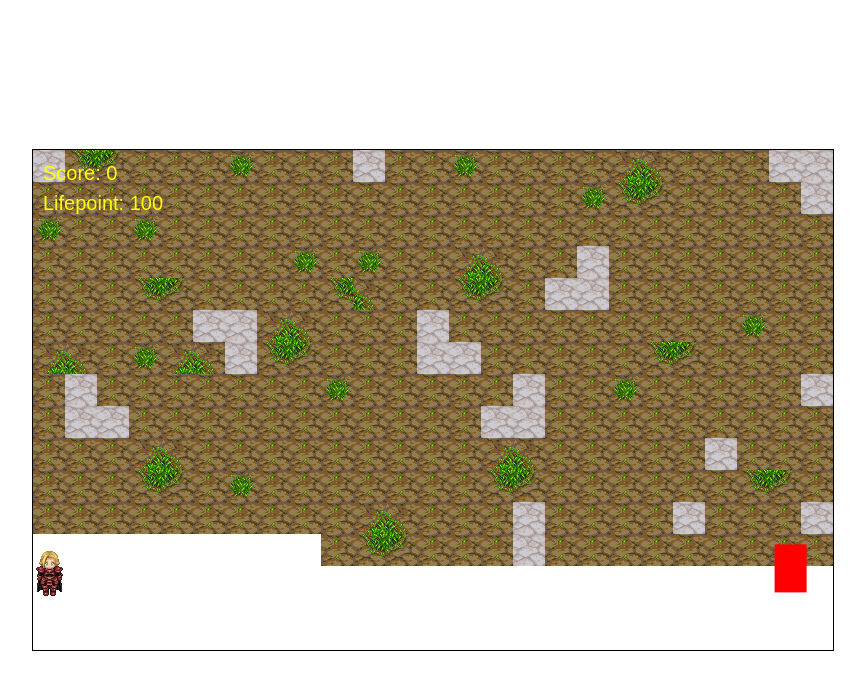
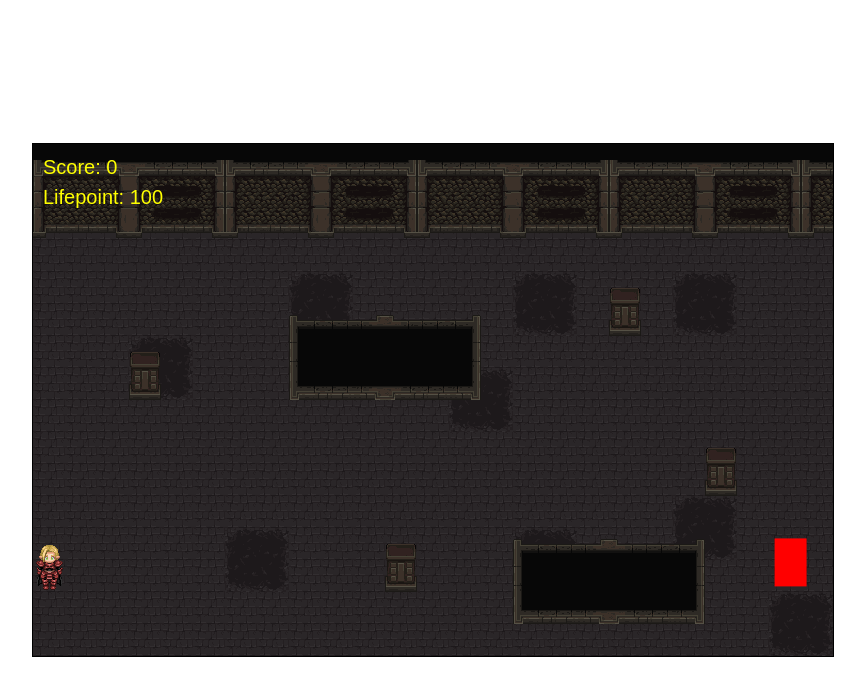
Before and after one commit to MatteoPellas/gioco-natale, a plain HTML site: page game/index.html in a window 1280 px wide. Shown: the whole page, without its empty margins (207-1072 px from the left). Drawn offline with Linux system fonts and the light colour scheme.

Commit message:
mappa completa

```diff
--- /dev/null
+++ b/game/layer.js
@@ -0,0 +1,44 @@
+export default class layer{
+    terrain =[68,68,68,68,68,68,68,68,68,68,68,68,68,68,68,68,68,68,68,68,68,68,68,68,68,
+        0,0,0,0,0,0,0,0,0,0,0,0,0,0,0,0,0,0,0,0,0,0,0,0,0,
+        344,344,344,344,344,344,344,344,344,344,344,344,344,344,344,344,344,344,344,344,344,344,344,344,344,
+        344,344,344,344,344,344,344,344,344,344,344,344,344,344,344,344,344,344,344,344,344,344,344,344,344,
+        344,344,344,344,344,344,344,344,440,441,344,344,344,344,344,440,441,344,344,344,440,441,344,344,344,
+        344,344,344,344,344,344,344,344,472,473,344,344,344,344,344,472,473,344,344,344,472,473,344,344,344,
+        344,344,344,440,441,344,344,344,0,0,0,0,0,0,344,344,344,344,344,344,344,344,344,344,344,
+        344,344,344,472,473,344,344,344,0,0,0,0,0,0,441,344,344,344,344,344,344,344,344,344,344,
+        344,344,344,344,344,344,344,344,344,344,344,344,344,472,473,344,344,344,344,344,344,344,344,344,344,
+        344,344,344,344,344,344,344,344,344,344,344,344,344,344,344,344,344,344,344,344,344,344,344,344,344,
+        344,344,344,344,344,344,344,344,344,344,344,344,344,344,344,344,344,344,344,344,344,344,344,344,344,
+        344,344,344,344,344,344,344,344,344,344,344,344,344,344,344,344,344,344,344,344,440,441,344,344,344,
+        344,344,344,344,344,344,440,441,344,344,344,344,344,344,344,440,441,344,344,344,472,473,344,344,344,
+        344,344,344,344,344,344,472,473,344,344,344,344,344,344,344,0,0,0,0,0,0,344,344,344,344,
+        344,344,344,344,344,344,344,344,344,344,344,344,344,344,344,0,0,0,0,0,0,344,344,440,441,
+        344,344,344,344,344,344,344,344,344,344,344,344,344,344,344,344,344,344,344,344,344,344,344,472,473];
+
+    obstacles = [323,324,325,326,327,328,323,324,325,326,327,328,323,324,325,326,327,328,323,324,325,326,327,328,323,
+        355,356,357,358,359,360,355,356,357,358,359,360,355,356,357,358,359,360,355,356,357,358,359,360,355,
+        387,388,389,390,391,392,387,388,389,390,391,392,387,388,389,390,391,392,387,388,389,390,391,392,387,
+        0,0,0,0,0,0,0,0,0,0,0,0,0,0,0,0,0,0,0,0,0,0,0,0,0,
+        0,0,0,0,0,0,0,0,0,0,0,0,0,0,0,0,0,0,151,0,0,0,0,0,0,
+        0,0,0,0,0,0,0,0,35,36,37,38,39,40,0,0,0,0,183,0,0,0,0,0,0,
+        0,0,0,151,0,0,0,0,67,68,69,70,71,72,0,0,0,0,0,0,0,0,0,0,0,
+        0,0,0,183,0,0,0,0,99,100,101,102,103,104,0,0,0,0,0,0,0,0,0,0,0,
+        0,0,0,0,0,0,0,0,0,0,0,0,0,0,0,0,0,0,0,0,0,0,0,0,0,
+        0,0,0,0,0,0,0,0,0,0,0,0,0,0,0,0,0,0,0,0,0,151,0,0,0,
+        0,0,0,0,0,0,0,0,0,0,0,0,0,0,0,0,0,0,0,0,0,183,0,0,0,
+        0,0,0,0,0,0,0,0,0,0,0,0,0,0,0,0,0,0,0,0,0,0,0,0,0,
+        0,0,0,0,0,0,0,0,0,0,0,151,0,0,0,35,36,37,38,39,40,0,0,0,0,
+        0,0,0,0,0,0,0,0,0,0,0,183,0,0,0,67,68,69,70,71,72,0,0,0,0,
+        0,0,0,0,0,0,0,0,0,0,0,0,0,0,0,99,100,101,102,103,104,0,0,0,0,
+        0,0,0,0,0,0,0,0,0,0,0,0,0,0,0,0,0,0,0,0,0,0,0,0,0]
+
+    getTerrain(){
+        return this.terrain
+    }
+    getObstacles(){
+        return this.obstacles
+    }
+
+
+}
--- a/game/levels.js
+++ b/game/levels.js
@@ -6,40 +6,9 @@ export default class Levels {
     tileMapImage //L'immagine da cui recuperare tutti i tile
     tileMapImgHeight; //Le dimensioni della mappa da cui recupero i tile
     tileMapImageWidth;
-    terrain1 = [101,135,136,137,137,137,137,137,137,137,101,137,137,153,137,137,137,137,135,136,137,137,137,101,101,
-        101,151,152,137,137,137,153,137,137,137,137,137,137,137,137,137,137,153,151,152,137,137,137,137,101,
-        137,137,137,137,137,137,137,137,137,137,137,137,137,137,137,137,137,137,137,137,137,137,137,137,137,
-        153,137,137,153,137,137,137,137,137,137,137,137,137,137,137,137,137,137,137,137,137,137,137,137,137,
-        137,137,137,137,137,137,137,137,153,137,153,137,137,135,136,137,137,101,137,137,137,137,137,137,137,
-        137,137,137,135,136,137,137,137,137,135,136,137,137,151,152,137,101,101,137,137,137,137,137,137,137,
-        137,137,137,151,152,137,137,137,137,151,152,137,137,137,137,137,137,137,137,137,137,137,153,137,137,
-        137,137,137,137,137,101,101,135,136,137,137,137,101,137,137,137,137,153,137,135,136,137,137,137,137,
-        135,136,137,153,135,136,101,151,152,137,137,137,101,101,137,137,137,137,137,151,152,137,137,137,101,
-        151,152,137,137,151,152,137,137,137,153,137,137,137,137,137,101,137,137,153,137,137,137,137,137,101,
-        137,101,137,137,137,137,137,137,137,137,153,137,137,137,101,101,137,137,137,137,137,137,137,137,137,
-        137,101,101,137,137,137,137,137,137,137,137,137,137,137,137,137,137,101,137,137,137,101,137,137,137,
-        137,137,137,135,136,137,137,137,137,137,137,137,137,137,135,136,137,137,137,137,137,137,135,136,137,
-        137,137,137,151,152,137,153,137,137,137,137,137,137,137,151,152,137,137,137,137,137,137,151,152,137,
-        137,137,137,137,137,137,137,137,137,137,135,136,137,137,137,101,137,137,137,137,101,137,137,137,101,
-        137,137,137,137,137,137,137,137,137,137,151,152,137,137,137,101,137,137,137,137,137,137,137,137,137];
+    level;
 
-    obstacle = [0,0,0,0,0,0,0,0,0,0,0,0,0,0,0,0,0,0,0,0,0,0,0,0,0,
-        0,0,0,0,0,0,0,0,0,0,0,0,0,0,0,0,0,0,0,0,0,0,0,0,0,
-        0,0,0,0,166,0,0,0,169,0,0,0,0,0,169,0,0,0,0,166,0,0,184,185,0,
-        0,0,0,0,0,0,0,0,0,0,0,0,0,0,0,0,0,0,0,0,0,0,200,201,0,
-        0,0,0,0,0,0,0,0,0,0,0,0,0,0,0,0,0,0,0,0,0,0,0,0,0,
-        0,0,0,0,0,0,0,0,0,0,0,0,0,0,0,0,0,0,0,169,0,0,0,0,0,
-        0,169,0,0,0,0,0,0,0,0,0,0,0,0,0,0,0,0,0,0,0,0,0,0,0,
-        0,0,0,0,0,0,166,0,0,0,0,0,0,0,0,166,0,0,0,0,0,0,184,185,0,
-        0,0,0,0,0,0,0,0,0,0,0,0,0,0,0,0,0,0,0,0,0,0,200,201,0,
-        0,0,0,0,0,0,0,0,0,0,0,184,185,0,0,0,0,0,0,0,0,0,0,0,0,
-        0,0,0,166,0,0,0,0,0,0,0,200,201,0,0,0,0,0,0,0,0,0,0,0,0,
-        0,0,0,0,0,0,0,0,0,0,0,0,0,0,0,0,0,0,0,0,166,0,0,0,166,
-        0,0,0,0,0,0,0,0,0,0,0,0,0,0,0,0,0,0,0,0,0,0,0,0,0,
-        0,184,185,0,0,0,0,0,0,166,0,0,0,0,0,0,0,0,184,185,0,169,0,0,0,
-        0,200,201,0,0,0,0,0,0,0,0,0,0,0,0,0,0,0,200,201,0,0,0,0,0,
-        0,0,0,0,0,0,0,0,0,0,0,0,0,0,0,0,0,0,0,0,0,0,0,0,0]
-    constructor(level_width, level_height, tile_width, tile_height, tileMapsrc, tileMapImgHeight, tileMapImageWidth) {
+    constructor(level_width, level_height, tile_width, tile_height, tileMapsrc, tileMapImgHeight, tileMapImageWidth, level) {
         this.level_width = level_width;
         this.level_height = level_height;
         this.tile_width = tile_width;
@@ -48,22 +17,25 @@ export default class Levels {
         this.tileMapImage.src = tileMapsrc;
         this.tileMapImgHeight = tileMapImgHeight;
         this.tileMapImageWidth = tileMapImageWidth;
+        this.level = level
     }
 
     draw(canvasContext) {
         //Disegno l'acqua
-        for (let i = 0; i < this.terrain1.length; i++) {
+        for (let i = 0; i < this.level.length; i++) {
+
             //Ottengo le coordinate sulla canvas
             let dx = (i % this.level_width) * 32;
-            let dy = Math.floor(i / this.tile_height) * 32;
-            let tile = this.terrain1[i];
+            let dy = Math.floor(i / this.level_width) * 32;
+            let tile = this.level[i];
 
             //Ottengo le coordinate sulla tilemap
             let sx = ((tile  % (this.tileMapImageWidth/32))-1) * 32; //Devo fare -1 perchè il primo tile è il n°1
             let sy = Math.floor(tile / (this.tileMapImageWidth/32)) * 32;
 
 
-            if (this.terrain1[i] != 0) {
+            if (this.level[i] != 0) {
+
                 canvasContext.drawImage(this.tileMapImage, sx, sy, this.tile_width, this.tile_height, dx, dy, this.tile_width, this.tile_height);
             }
         }
--- a/game/script.js
+++ b/game/script.js
@@ -1,13 +1,16 @@
 import Levels from "./levels.js";
+import Layer from "./layer.js";
 
 const canvas = document.getElementById('canvas1');
 const ctx = canvas.getContext("2d");
 canvas.width = 800;
-canvas.height = 500;
+canvas.height = 512;
 
 
 // Map
-let terreno = new Levels(25,16,32,32,"PathAndObjects.png",512,512)
+let layer = new Layer();
+let buildTerrain = new Levels(25,16,32,32,"mainlevbuild.png",640,1024,layer.getTerrain())
+let buildObstacles = new Levels(25,16,32,32,"mainlevbuild.png",640,1024,layer.getObstacles())
 
 // globals variabiles
 const keys = [];
@@ -86,17 +89,7 @@ function handleAmmo(){
 //image and sprite animation
 const playerSprite = new Image();
 playerSprite.src = "bloodelf_male2.png"
-const background = new Image ();
-background.src = "theophile-curto-twfbetc4-x4size.jpg";
-const flor = new Image();
-flor.src = "mntn_gray_d.jpg"
-const terrain = {
-    x : 0,
-    y : canvas.width - 450,
-    width : 150,
-    height : canvas.height,
-    color : "grey"
-}
+
 
 function drawSprite(img, sX, sY, sW, sH, dX, dY, dW, dH){
     ctx.drawImage(img, sX, sY, sW, sH, dX, dY, dW, dH);
@@ -276,7 +269,8 @@ if(gameOver == false){
     setInterval(function(){
         ctx.clearRect(0,0,canvas.width,canvas.height)
         //ctx.drawImage(background, 0,-250, canvas.width, canvas.height);
-        terreno.draw(ctx)
+        buildTerrain.draw(ctx)
+        buildObstacles.draw(ctx)
         //ctx.drawImage(flor, terrain.x, terrain.y, terrain.width, terrain.height)
         drawSprite(playerSprite, player.width * player.frameX, player.height * player.frameY, player.width, player.height, player.x, player.y, player.width, player.height)
         topFrame()
--- a/game/style.css
+++ b/game/style.css
@@ -1,6 +1,6 @@
 #canvas1 {
     width: 800PX;
-    height: 500px;
+    height: 512px;
     border: 1px solid black;
     position: absolute;
     top : 50%;
```
Also changed, not shown: game/mainlevbuild.png (added).
